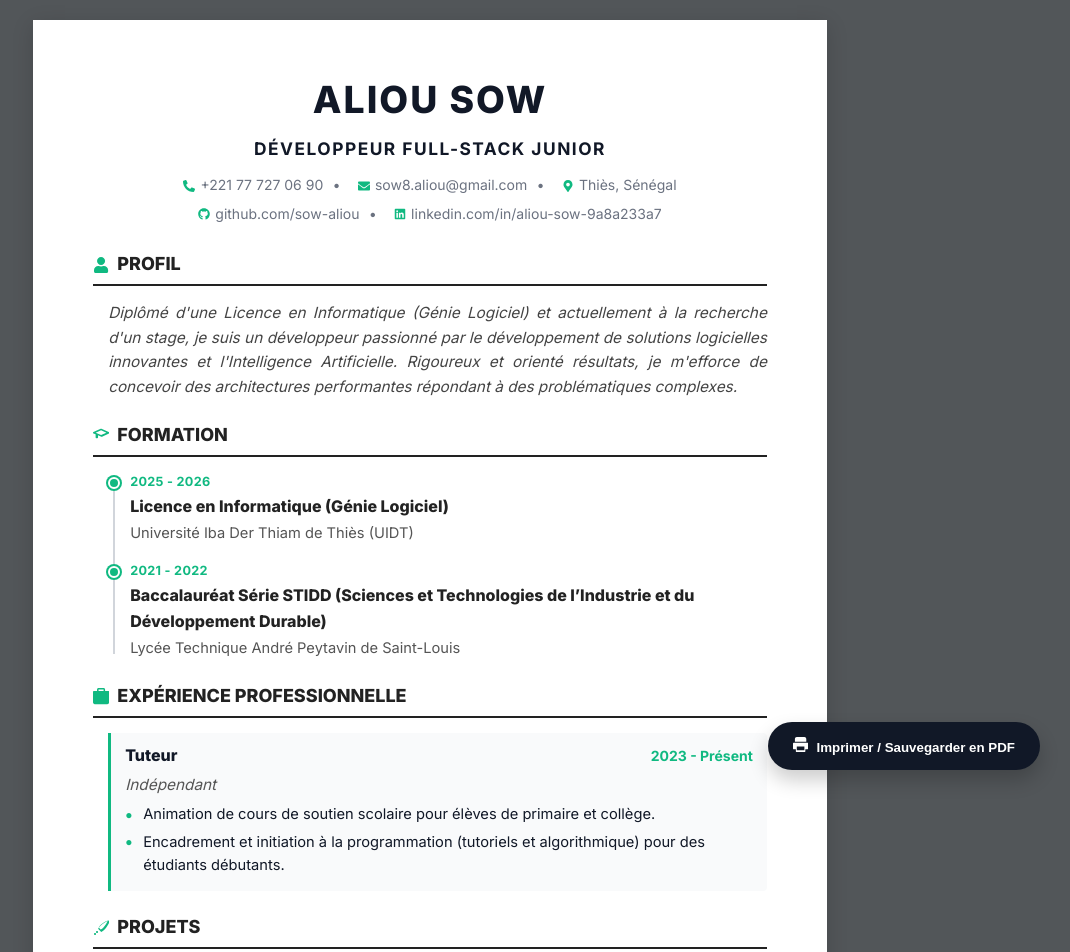
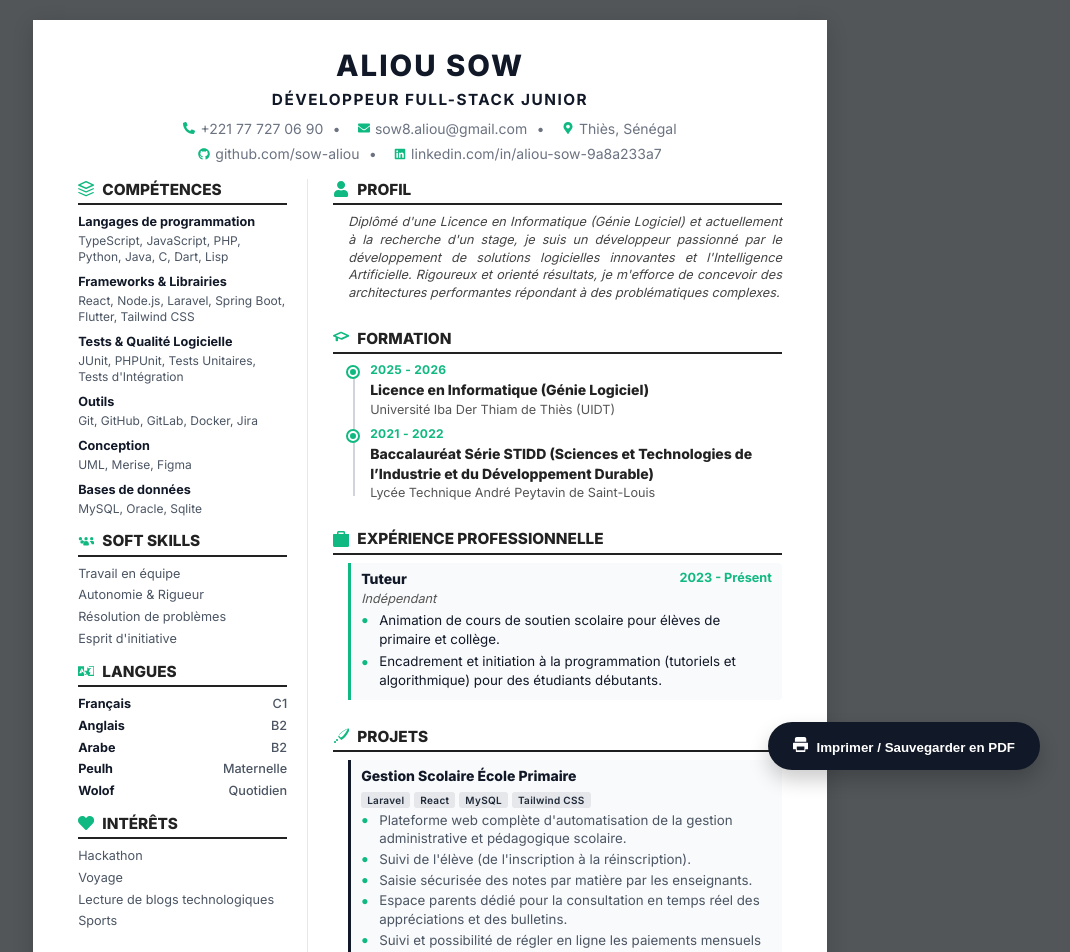
Before and after one commit to sow-aliou/Mon-CV, a React (Vite) app: page / in a window 1280 px wide. Shown: the top 952 px of the page, without its empty margins (210-1280 px from the left). Built offline with nearby package versions, Linux system fonts and the light colour scheme.

Commit message:
layout: modele canadien a deux colonnes optimise pour une seule page A4

```diff
--- a/src/App.css
+++ b/src/App.css
@@ -19,32 +19,32 @@ body {
   min-height: 297mm;
   background: #fff;
   margin: 20px auto;
-  padding: 50px 60px;
+  padding: 25px 45px;
   box-shadow: 0 5px 20px rgba(0, 0, 0, 0.15);
-  font-size: 12pt;
-  line-height: 1.6;
+  font-size: 10pt;
+  line-height: 1.4;
   text-align: left;
 }
 
 .cv-header {
   text-align: center;
-  margin-bottom: 25px;
+  margin-bottom: 15px;
 }
 
 .cv-header h1 {
-  font-size: 28pt;
+  font-size: 22pt;
   font-weight: 800;
   letter-spacing: 2px;
   color: #111827;
-  margin-bottom: 5px;
+  margin-bottom: 3px;
 }
 
 .profile-title {
-  font-size: 13pt;
+  font-size: 11.5pt;
   font-weight: 700;
   color: #111827; /* Dark black/gray */
   letter-spacing: 1.5px;
-  margin-bottom: 12px;
+  margin-bottom: 8px;
 }
 
 .contact-info {
@@ -90,14 +90,14 @@ body {
 }
 
 .cv-section {
-  margin-bottom: 22px;
+  margin-bottom: 13px;
 }
 
 .cv-section-row {
   display: grid;
   grid-template-columns: 1fr 1fr;
   gap: 30px;
-  margin-bottom: 22px;
+  margin-bottom: 13px;
 }
 
 .cv-section-row .cv-section {
@@ -108,13 +108,13 @@ body {
   display: flex;
   align-items: center;
   gap: 8px;
-  font-size: 13.5pt;
+  font-size: 11.5pt;
   font-weight: 800;
   color: #222;
   text-transform: uppercase;
   border-bottom: 2px solid #222;
-  padding-bottom: 5px;
-  margin-bottom: 15px;
+  padding-bottom: 3px;
+  margin-bottom: 8px;
 }
 
 .cv-section > *:not(h2) {
@@ -143,7 +143,7 @@ body {
 
 .timeline-item {
   position: relative;
-  margin-bottom: 16px;
+  margin-bottom: 8px;
 }
 
 .timeline-item:last-child {
@@ -154,8 +154,8 @@ body {
   position: absolute;
   left: -22px;
   top: 5px;
-  width: 12px;
-  height: 12px;
+  width: 10px;
+  height: 10px;
   border-radius: 50%;
   background: #10b981;
   border: 2px solid #fff;
@@ -165,30 +165,30 @@ body {
 .timeline-content {
   display: flex;
   flex-direction: column;
-  gap: 2px;
+  gap: 1px;
 }
 
 .timeline-year {
-  font-size: 9.5pt;
+  font-size: 9pt;
   font-weight: 700;
   color: #10b981;
   letter-spacing: 0.3px;
 }
 
 .timeline-degree {
-  font-size: 12pt;
+  font-size: 10.5pt;
   font-weight: 800;
   color: #222;
 }
 
 .timeline-school {
-  font-size: 11pt;
+  font-size: 9.5pt;
   color: #555;
 }
 
 .objective {
   font-style: italic;
-  font-size: 11.5pt;
+  font-size: 9.5pt;
   color: #444;
   text-align: justify;
 }
@@ -212,26 +212,26 @@ body {
 
 .cv-item-header span {
   font-weight: 700;
-  font-size: 10.5pt;
+  font-size: 9.5pt;
   color: #444;
 }
 
 .cv-item-sub {
-  font-size: 11.5pt;
+  font-size: 9.5pt;
   color: #555;
-  margin-bottom: 6px;
+  margin-bottom: 4px;
 }
 
 .experience-list {
   display: flex;
   flex-direction: column;
-  gap: 12px;
+  gap: 8px;
 }
 
 .experience-card {
   border-left: 3px solid #10b981;
   background: #f9fafb;
-  padding: 10px 14px;
+  padding: 6px 10px;
   border-radius: 0 4px 4px 0;
 }
 
@@ -240,13 +240,13 @@ body {
   justify-content: space-between;
   align-items: center;
   gap: 12px;
-  margin-bottom: 4px;
+  margin-bottom: 2px;
 }
 
 .experience-title {
   flex: 1;
   min-width: 0;
-  font-size: 12pt;
+  font-size: 10.5pt;
   font-weight: 800;
   color: #111827;
 }
@@ -257,20 +257,20 @@ body {
   text-align: right;
   white-space: nowrap;
   font-weight: 700;
-  font-size: 10.5pt;
+  font-size: 9.5pt;
   color: #10b981;
 }
 
 .experience-company {
-  font-size: 11.5pt;
+  font-size: 9.5pt;
   color: #555;
-  margin-bottom: 6px;
+  margin-bottom: 3px;
 }
 
 .experience-description {
   list-style-type: none;
   padding-left: 18px;
-  font-size: 11pt;
+  font-size: 10pt;
   color: #111827;
 }
 
@@ -323,13 +323,13 @@ body {
 .projects-list {
   display: flex;
   flex-direction: column;
-  gap: 12px;
+  gap: 8px;
 }
 
 .project-card {
   border-left: 3px solid #111827;
   background: #f9fafb;
-  padding: 10px 14px;
+  padding: 6px 10px;
   border-radius: 0 4px 4px 0;
 }
 
@@ -337,30 +337,30 @@ body {
   display: flex;
   flex-wrap: wrap;
   align-items: center;
-  gap: 8px 10px;
-  margin-bottom: 6px;
+  gap: 6px 8px;
+  margin-bottom: 3px;
 }
 
 .project-tags {
   display: flex;
   flex-wrap: wrap;
-  gap: 5px;
+  gap: 4px;
 }
 
 .tech-tag {
   display: inline-block;
   background: #e5e7eb;
   color: #1f2937;
-  font-size: 8.5pt;
+  font-size: 7.5pt;
   font-weight: 600;
-  padding: 2px 8px;
+  padding: 1px 6px;
   border-radius: 3px;
   letter-spacing: 0.3px;
   white-space: nowrap;
 }
 
 .project-name {
-  font-size: 12pt;
+  font-size: 10.5pt;
   color: #111827;
   font-weight: 800;
 }
@@ -368,15 +368,15 @@ body {
 .project-description-list {
   list-style-type: none;
   padding-left: 18px;
-  font-size: 11pt;
+  font-size: 10pt;
   color: #4b5563;
-  margin-top: 6px;
+  margin-top: 3px;
   line-height: 1.4;
 }
 
 .project-description-list li {
   position: relative;
-  margin-bottom: 4px;
+  margin-bottom: 2px;
 }
 
 .project-description-list li::before {
@@ -651,13 +651,180 @@ body {
   }
   .cv-container {
     width: 210mm;
+    height: 297mm;
     min-height: 297mm;
+    max-height: 297mm;
     margin: 0;
-    padding: 20mm;
+    padding: 8mm 12mm;
     box-shadow: none;
     border: none;
+    font-size: 8pt !important;
+    line-height: 1.25 !important;
+    overflow: hidden;
+  }
+  .cv-header {
+    margin-bottom: 8px !important;
+  }
+  .cv-header h1 {
+    font-size: 18pt !important;
+  }
+  .profile-title {
+    font-size: 10pt !important;
+    margin-bottom: 4px !important;
+  }
+  .contact-info {
+    font-size: 8pt !important;
+  }
+  .contact-row {
+    margin-bottom: 3px !important;
+    gap: 4px 6px !important;
+  }
+  .cv-body-layout {
+    display: grid !important;
+    grid-template-columns: 190px 1fr !important;
+    gap: 15px !important;
+  }
+  .cv-left-column {
+    border-right: 1px solid #e5e7eb !important;
+    padding-right: 12px !important;
+    border-bottom: none !important;
+    padding-bottom: 0 !important;
+  }
+  .cv-section {
+    margin-bottom: 8px !important;
+  }
+  .cv-section h2 {
+    font-size: 9.5pt !important;
+    margin-bottom: 4px !important;
+    padding-bottom: 2px !important;
+  }
+  .timeline-item {
+    margin-bottom: 4px !important;
+  }
+  .timeline-degree {
+    font-size: 9pt !important;
+  }
+  .timeline-school {
+    font-size: 8.5pt !important;
+  }
+  .objective {
+    font-size: 8.5pt !important;
+  }
+  .experience-list, .projects-list {
+    gap: 4px !important;
+  }
+  .experience-card, .project-card {
+    padding: 4px 8px !important;
+  }
+  .experience-title, .project-name {
+    font-size: 9pt !important;
+  }
+  .experience-company, .experience-period, .cv-item-header span {
+    font-size: 8.5pt !important;
+  }
+  .experience-description, .project-description-list {
+    font-size: 8.5pt !important;
+  }
+  .tech-tag {
+    font-size: 7pt !important;
+    padding: 1px 4px !important;
+  }
+  .sidebar-skill-item strong {
+    font-size: 8.5pt !important;
+  }
+  .sidebar-skill-item p {
+    font-size: 8pt !important;
+  }
+  .sidebar-list li, .sidebar-lang-item {
+    font-size: 8.5pt !important;
   }
   .print-btn {
     display: none;
   }
 }
+
+/* Two-column layout */
+.cv-body-layout {
+  display: grid;
+  grid-template-columns: 230px 1fr;
+  gap: 25px;
+}
+
+.cv-left-column {
+  border-right: 1px solid #e5e7eb;
+  padding-right: 20px;
+}
+
+.cv-left-column .cv-section > *:not(h2) {
+  margin-left: 0;
+}
+
+.cv-right-column {
+  display: flex;
+  flex-direction: column;
+  gap: 13px;
+}
+
+.sidebar-skills {
+  display: flex;
+  flex-direction: column;
+  gap: 8px;
+}
+
+.sidebar-skill-item strong {
+  display: block;
+  font-size: 9.5pt;
+  color: #111827;
+  margin-bottom: 2px;
+}
+
+.sidebar-skill-item p {
+  font-size: 9pt;
+  color: #4b5563;
+  line-height: 1.35;
+}
+
+.sidebar-list {
+  list-style-type: none;
+  padding-left: 0;
+}
+
+.sidebar-list li {
+  font-size: 9.5pt;
+  color: #4b5563;
+  margin-bottom: 4px;
+}
+
+.sidebar-languages {
+  display: flex;
+  flex-direction: column;
+  gap: 4px;
+}
+
+.sidebar-lang-item {
+  display: flex;
+  justify-content: space-between;
+  font-size: 9.5pt;
+}
+
+.sidebar-lang-item strong {
+  color: #111827;
+}
+
+.sidebar-lang-item span {
+  color: #4b5563;
+  font-weight: 500;
+}
+
+@media (max-width: 600px) {
+  .cv-body-layout {
+    grid-template-columns: 1fr;
+    gap: 15px;
+  }
+  .cv-left-column {
+    border-right: none;
+    padding-right: 0;
+    border-bottom: 1px solid #e5e7eb;
+    padding-bottom: 15px;
+  }
+}
--- a/src/App.jsx
+++ b/src/App.jsx
@@ -92,7 +92,57 @@ function App() {
             )}
           </div>
         </header>
+        <div className="cv-body-layout">
+          {/* Left Column (Sidebar) */}
+          <aside className="cv-left-column">
+            <section className="cv-section">
+              <h2><FaLayerGroup className="section-icon" /> COMPÉTENCES</h2>
+              <div className="sidebar-skills">
+                {hardSkills.map((skill, index) => (
+                  <div key={index} className="sidebar-skill-item">
+                    <strong>{skill.category}</strong>
+                    <p>{skill.tags.join(', ')}</p>
+                  </div>
+                ))}
+              </div>
+            </section>
 
+            <section className="cv-section">
+              <h2><FaUsers className="section-icon" /> SOFT SKILLS</h2>
+              <ul className="sidebar-list">
+                {softSkills.map((skill, index) => (
+                  <li key={index}>{skill}</li>
+                ))}
+              </ul>
+            </section>
+
+            <section className="cv-section">
+              <h2><FaLanguage className="section-icon" /> LANGUES</h2>
+              <div className="sidebar-languages">
+                {languesItems.map((langue, index) => {
+                  const [lang, level] = langue.split(' : ');
+                  return (
+                    <div key={index} className="sidebar-lang-item">
+                      <strong>{lang}</strong>
+                      <span>{level}</span>
+                    </div>
+                  );
+                })}
+              </div>
+            </section>
+
+            <section className="cv-section">
+              <h2><FaHeart className="section-icon" /> INTÉRÊTS</h2>
+              <ul className="sidebar-list">
+                {hobbies.map((hobby, index) => (
+                  <li key={index}>{hobby}</li>
+                ))}
+              </ul>
+            </section>
+          </aside>
+
+          {/* Right Column (Main Content) */}
+          <main className="cv-right-column">
             <section className="cv-section">
               <h2><FaUser className="section-icon" /> PROFIL</h2>
               <p className="objective">{profile.summary}</p>
@@ -163,54 +213,8 @@ function App() {
                 ))}
               </div>
             </section>
-
-        <section className="cv-section">
-          <h2><FaLayerGroup className="section-icon" /> COMPÉTENCES TECHNIQUES</h2>
-          <ul className="cv-no-bullet">
-            {hardSkills.map((skill, index) => (
-              <li key={index}>
-                <strong>{skill.category} : </strong>
-                {skill.tags.join(', ')}
-              </li>
-            ))}
-          </ul>
-        </section>
-
-        <section className="cv-section">
-          <h2><FaUsers className="section-icon" /> SOFT SKILLS</h2>
-          <ul className="soft-skills-grid">
-             {softSkills.map((skill, index) => (
-               <li key={index}>{skill}</li>
-             ))}
-          </ul>
-        </section>
-
-        <div className="cv-section-row">
-          <section className="cv-section">
-            <h2><FaLanguage className="section-icon" /> LANGUES</h2>
-            <div className="languages-list">
-              {languesItems.map((langue, index) => {
-                const [lang, level] = langue.split(' : ');
-                return (
-                  <div key={index} className="cv-item skill-item language-item">
-                    <strong>{lang}</strong>
-                    <span className="language-level">{level}</span>
+          </main>
         </div>
-                );
-              })}
-            </div>
-          </section>
-
-          <section className="cv-section">
-            <h2><FaHeart className="section-icon" /> CENTRES D'INTÉRÊT</h2>
-            <ul className="cv-no-bullet">
-              {hobbies.map((hobby, index) => (
-                <li key={index}>{hobby}</li>
-              ))}
-            </ul>
-          </section>
-        </div>
-
       </div>
       <PrintButton />
     </>
```
Lines whose indentation alone changed are shown as unchanged.
